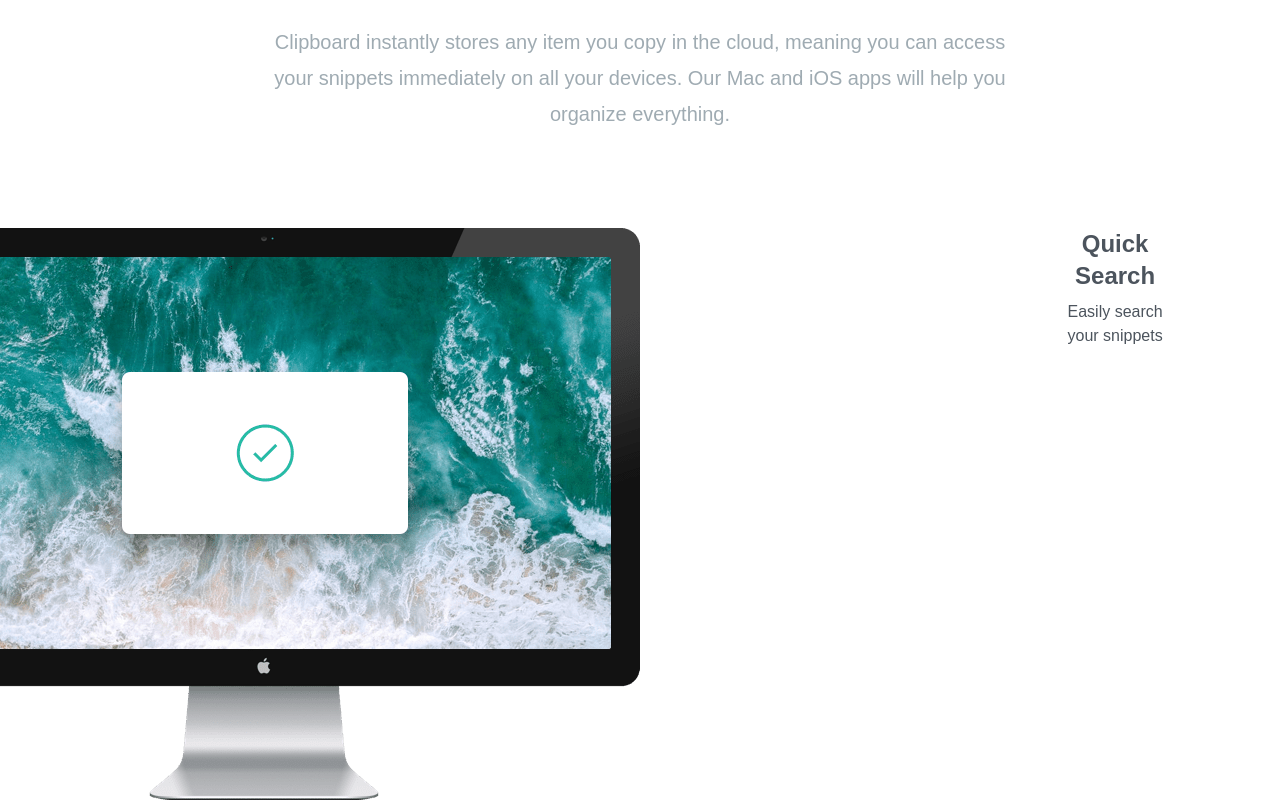
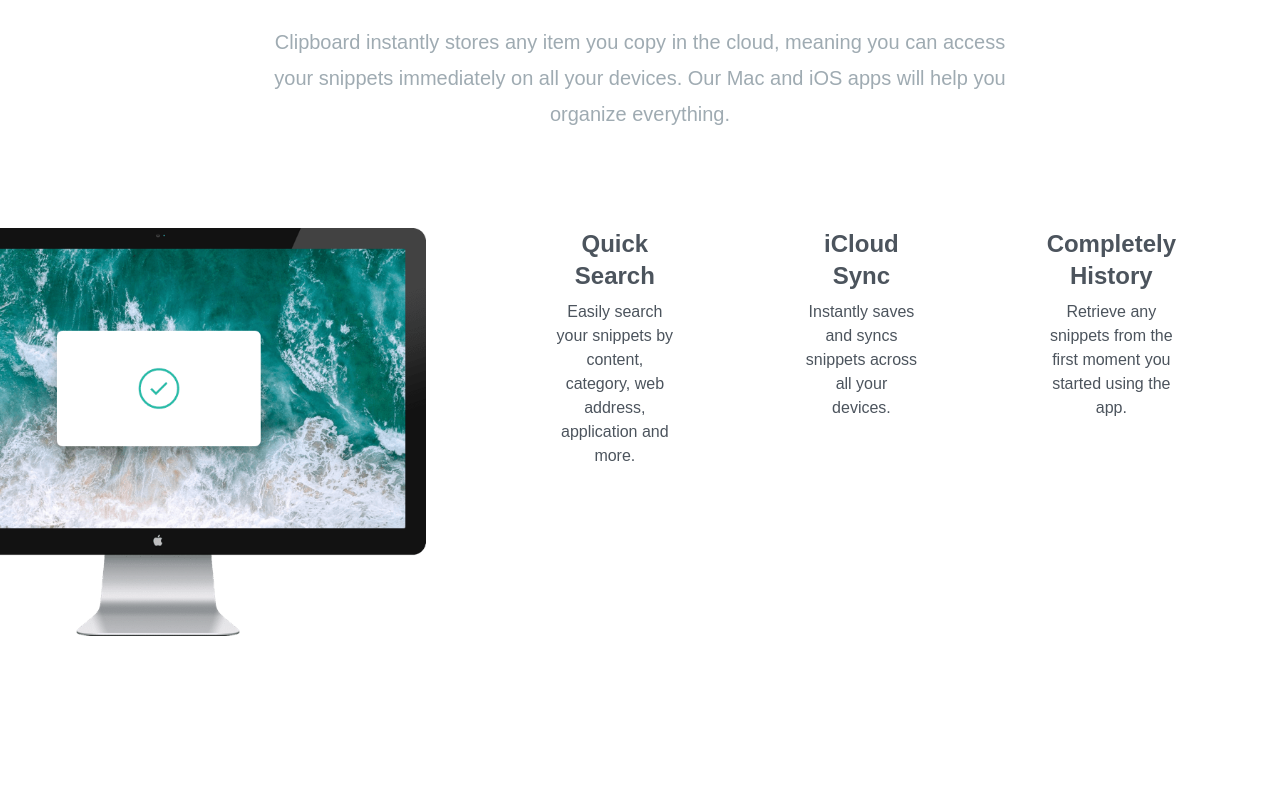
Before and after one commit to IrisKerr/Clipboard-website, a website: page index.html in a window 1280 px wide. Shown: the part 857-1657 px from the top of the page. After the commit the page ends 1493 px from the top, so only its background shows below. Drawn offline with Linux system fonts and the light colour scheme; a web font is replaced by a local one.

Commit message:
snippet section complete

```diff
--- a/index.html
+++ b/index.html
@@ -48,15 +48,31 @@
     <div class="section-container my-20">
         <div class="relative flex flex-col md:flex-row md:space-x-32">
             <!-- Image -->
-            <div class="md:w-1/2">
-                <img src="./assets/image-computer.png" alt="" class="md:absolute top-0 right-[50%]">
+            <div>
+                <img src="./assets/image-computer.png" alt="" class="md:w-1/2 md:absolute top-0 right-[70%]">
             </div>
             <!-- Items container -->
             <div class="flex flex-col mt-16 mb-24 space-y-12 text-xl md:w-1/2 md:mb-60 md:text-left md:pl-16"></div>
             <!-- item 1 -->
             <div>
                 <h5 class="mb-2 text-2xl font-bold text-darkGrayishBlue">Quick Search</h5>
-                <p class="max-w-md text-darkGrayishBlue">Easily search your snippets</p>
+                <p class="mb-4 max-w-md text-darkGrayishBlue">Easily search your snippets by content, category, web
+                    address,
+                    application and more.</p>
+            </div>
+            <!-- item 2 -->
+            <div>
+                <h5 class="mb-2 text-2xl font-bold text-darkGrayishBlue">iCloud Sync</h5>
+                <p class="mb-4 max-w-md text-darkGrayishBlue">Instantly saves and syncs snippets across all your
+                    devices.</p>
+            </div>
+            <!-- item 3 -->
+            <div>
+                <h5 class="mb-2 text-2xl font-bold text-darkGrayishBlue">Completely History</h5>
+                <p class="mb-4 max-w-md text-darkGrayishBlue">Retrieve any snippets from the first moment you started
+                    using
+                    the app.
+                </p>
             </div>
         </div>
     </div>
```
Also changed, not shown: css/style.css.
